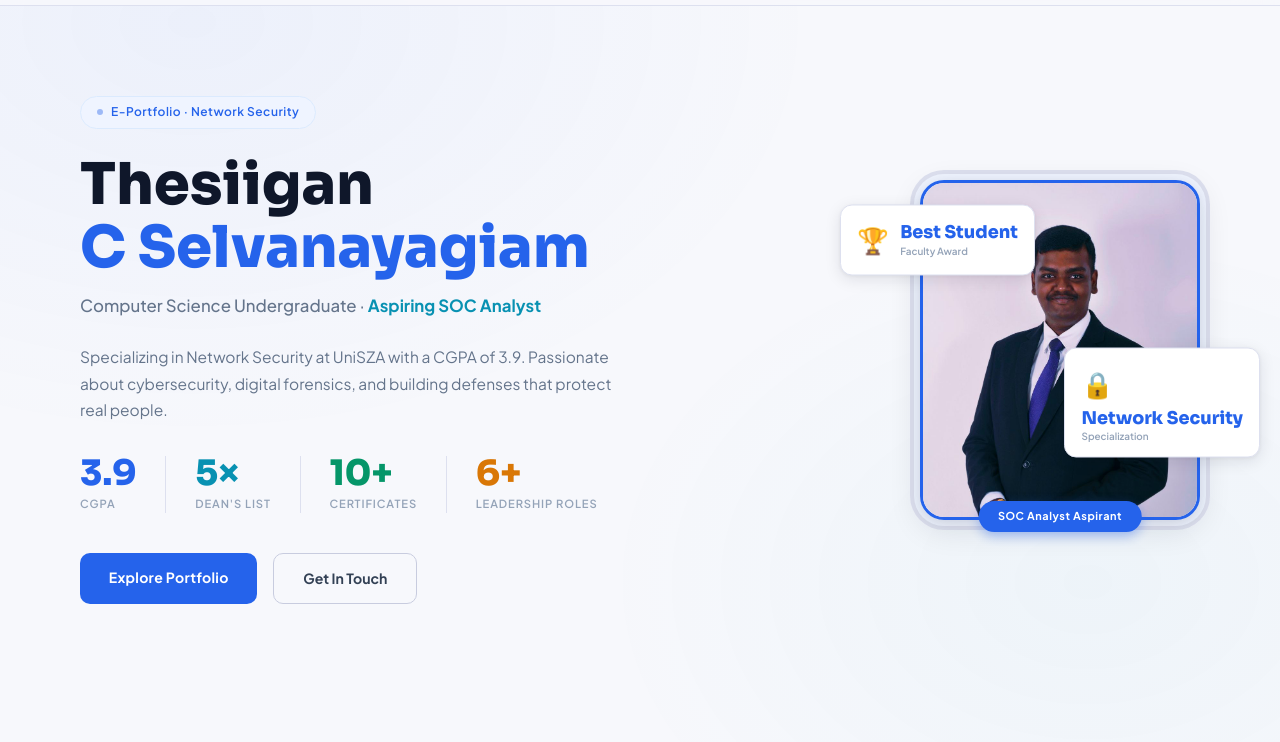
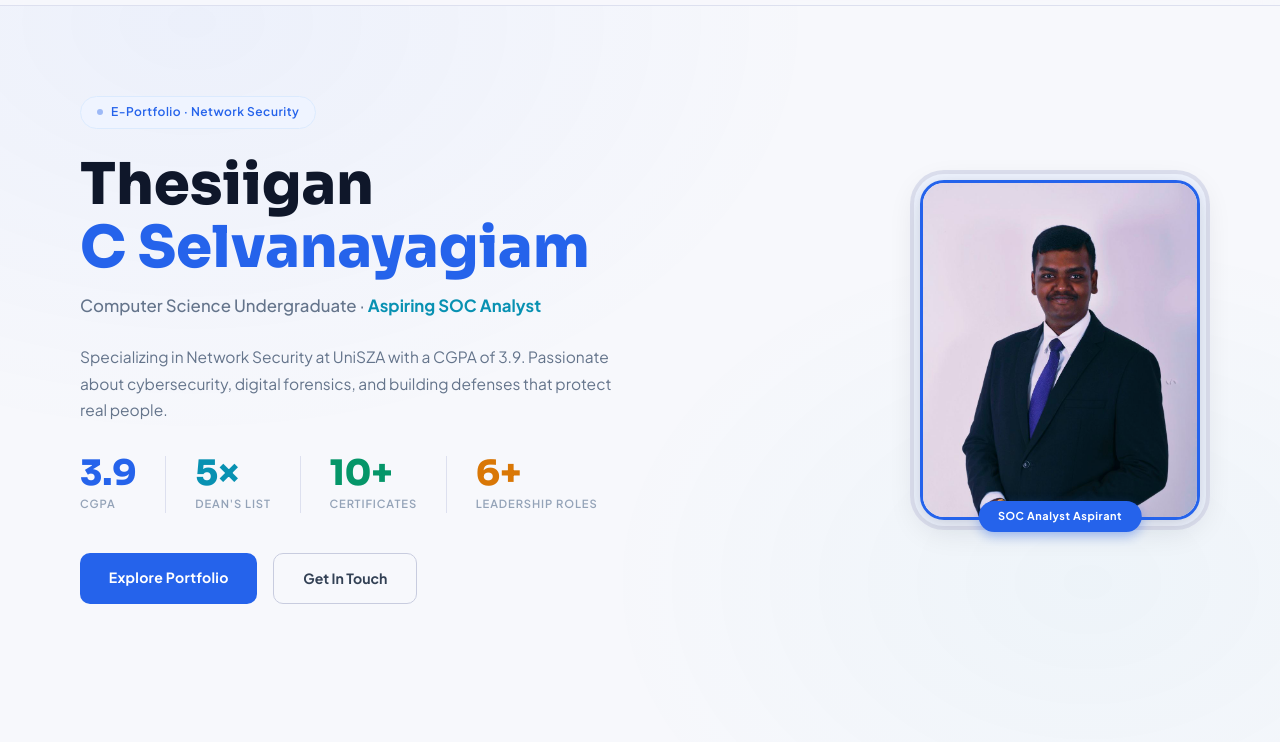
Before and after one commit to ThesiiganSelvanayagiam/ThesiiganSelvanayagiam.github.io, a plain HTML site: page index.html in a window 1280 px wide. Shown: the part 58-800 px from the top of the page. Drawn offline with Linux system fonts and the light colour scheme.

Commit message:
Update index.html

```diff
--- a/index.html
+++ b/index.html
@@ -824,19 +824,7 @@ footer .f-copy { font-size:0.75rem; }
       <img src="formal pic.jpg" alt="Thesiigan C Selvanayagiam">
     </div>
     <div class="hero-photo-badge">SOC Analyst Aspirant</div>
-    <div class="hero-floating-card">
-      <div class="fc-icon">🏆</div>
-      <div class="fc-text">
-        <div class="fc-num">Best Student</div>
-        <div class="fc-label">Faculty Award</div>
-      </div>
-    </div>
-    <div class="hero-floating-card2">
-      <div class="fc-icon">🔒</div>
-      <div class="fc-text">
-        <div class="fc-num">Network Security</div>
-        <div class="fc-label">Specialization</div>
-      </div>
+
     </div>
   </div>
 </div>
```
